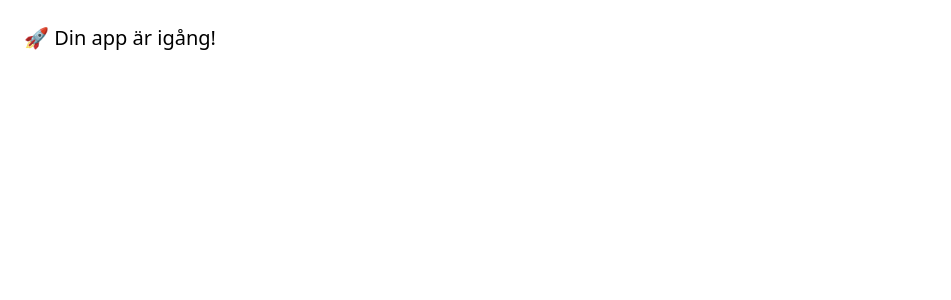
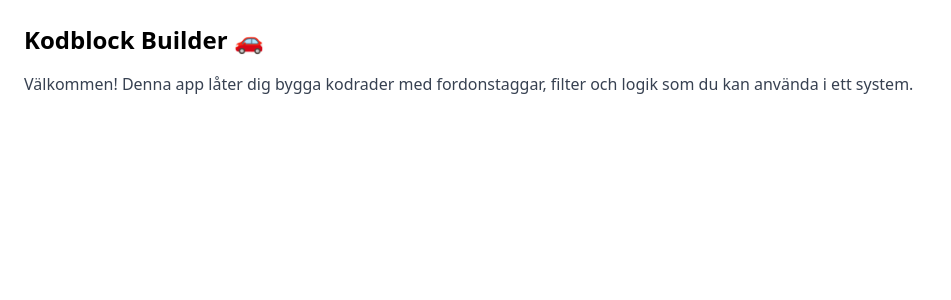
Before and after one commit to Carl1999-P/VTR-kod, a React (Vite) app: page / in a window 1280 px wide. Shown: the top 300 px of the page, without its empty margins (0-951 px from the left). Built offline with nearby package versions, Linux system fonts and the light colour scheme.

Commit message:
Update App.jsx

```diff
--- a/App.jsx
+++ b/App.jsx
@@ -1,3 +1,10 @@
 export default function App() {
-  return <div className="p-6 text-xl">🚀 Din app är igång!</div>;
+  return (
+    <div className="p-6 space-y-4">
+      <h1 className="text-2xl font-bold">Kodblock Builder 🚗</h1>
+      <p className="text-gray-700">
+        Välkommen! Denna app låter dig bygga kodrader med fordonstaggar, filter och logik som du kan använda i ett system.
+      </p>
+    </div>
+  );
 }
```
